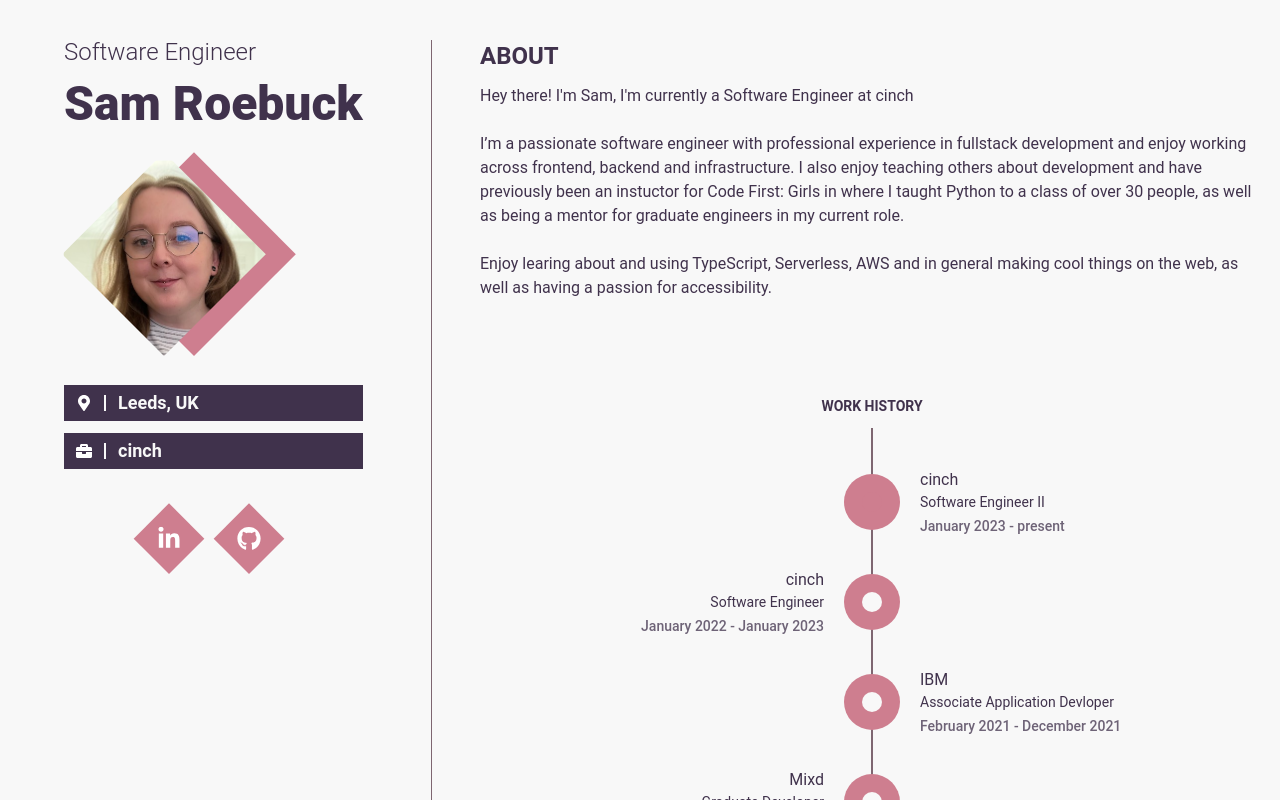
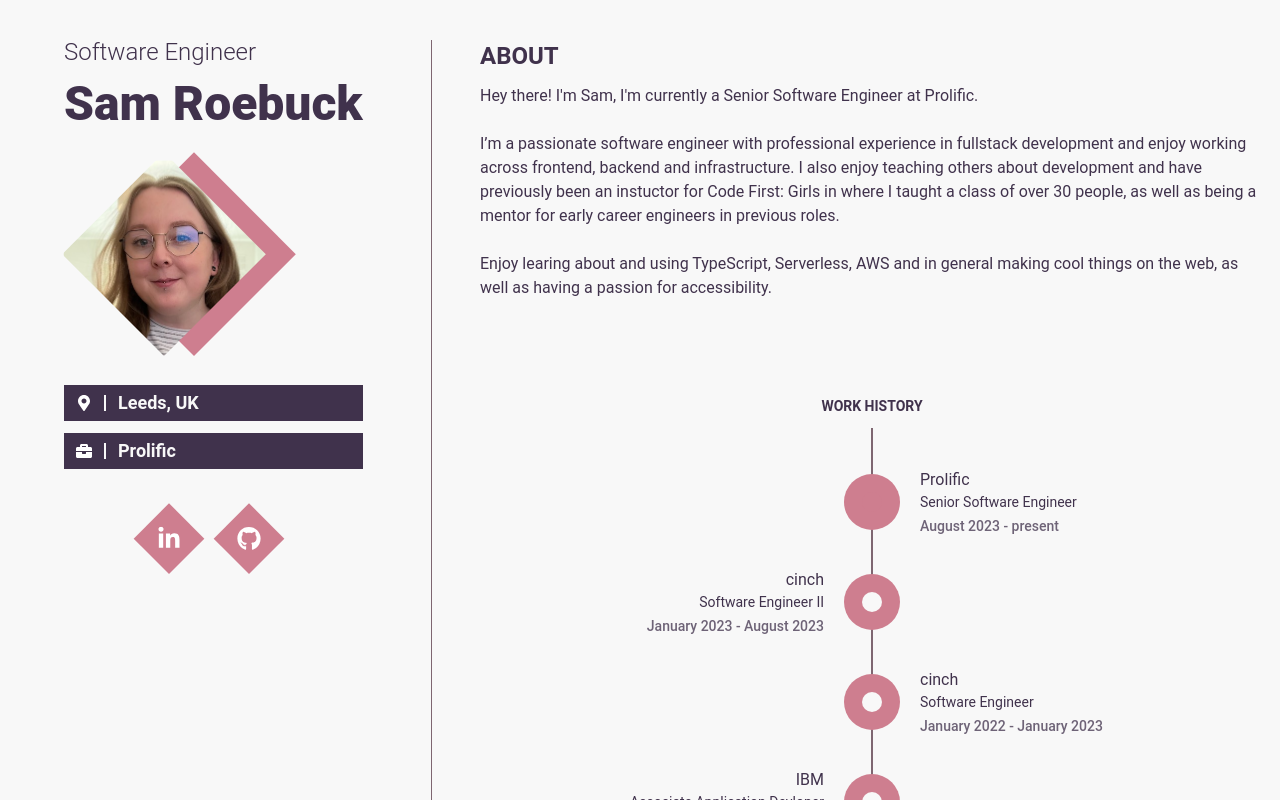
Before and after one commit to samroebuck/samroebuck.dev, a Next.js app: page / in a window 1280 px wide. Shown: the top 800 px of the page. Built offline with nearby package versions, Linux system fonts and the light colour scheme.

Commit message:
Update content

```diff
--- a/content/index.ts
+++ b/content/index.ts
@@ -1,8 +1,13 @@
 export const workHistory = [
+    {
+        company: 'Prolific',
+        position: 'Senior Software Engineer',
+        period: 'August 2023 - present'
+    },
     {
         company: 'cinch',
         position: 'Software Engineer II',
-        period: 'January 2023 - present'
+        period: 'January 2023 - August 2023'
     },
     {
         company: 'cinch',
@@ -36,13 +41,13 @@
     }]
 
 export const profile = {
-    about: `Hey there! I'm Sam, I'm currently a Software Engineer at cinch
+    about: `Hey there! I'm Sam, I'm currently a Senior Software Engineer at Prolific.
 
-    I’m a passionate software engineer with professional experience in fullstack development and enjoy working across frontend, backend and infrastructure. I also enjoy teaching others about development and have previously been an instuctor for Code First: Girls in where I taught Python to a class of over 30 people, as well as being a mentor for graduate engineers in my current role.
+    I’m a passionate software engineer with professional experience in fullstack development and enjoy working across frontend, backend and infrastructure. I also enjoy teaching others about development and have previously been an instuctor for Code First: Girls in where I taught a class of over 30 people, as well as being a mentor for early career engineers in previous roles.
 
     Enjoy learing about and using TypeScript, Serverless, AWS and in general making cool things on the web, as well as having a passion for accessibility.`,
     town: 'Leeds, UK',
-    company: 'cinch'
+    company: 'Prolific'
 }
 
 export const social = [{
```
